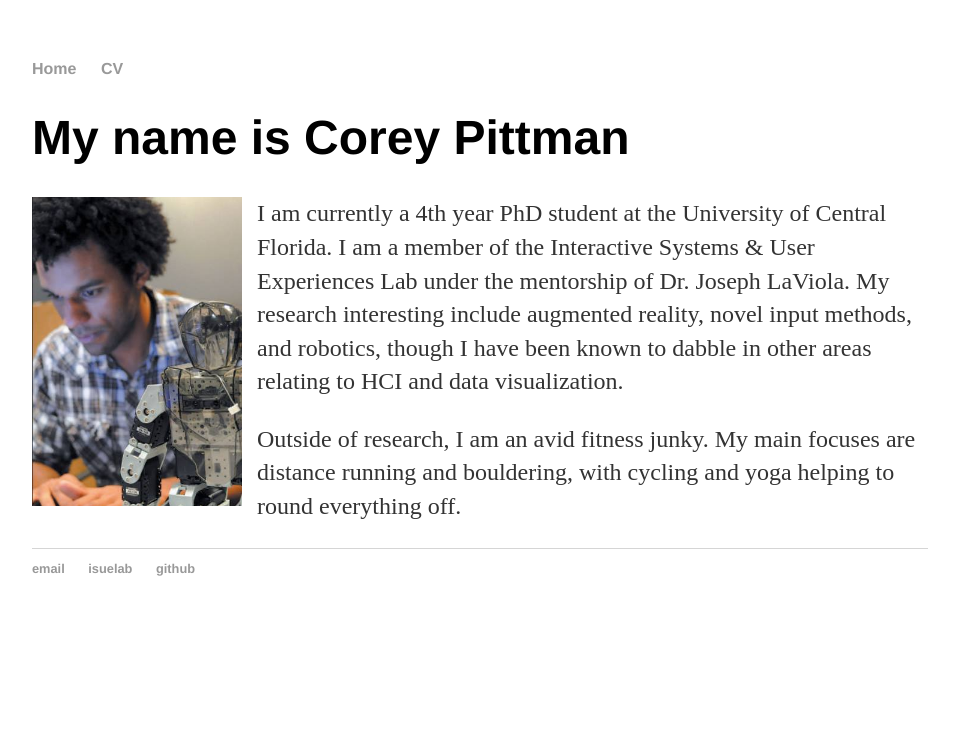
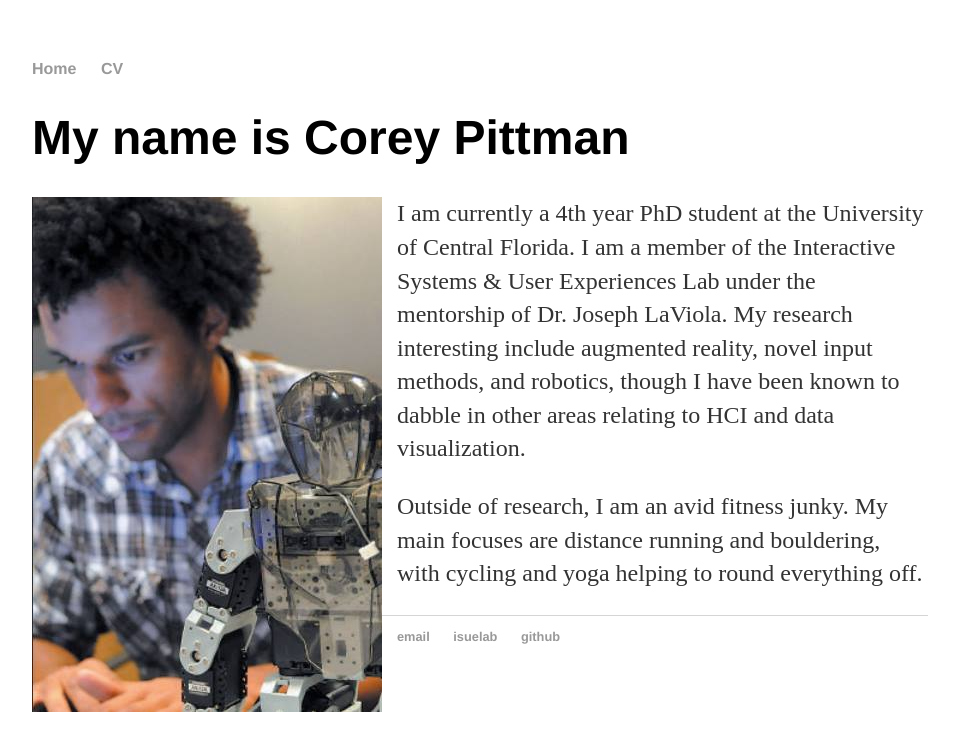
Before and after one commit to crpittman/crpittman.github.io, a Jekyll site: the page built from index.html, in a window 1280 px wide. Shown: the top 751 px of the page, without its empty margins (160-1119 px from the left). Built offline with Jekyll 4.4.1, drawn with Linux system fonts in a browser that asks for light colours.

Commit message:
Update index.html

```diff
--- a/index.html
+++ b/index.html
@@ -4,7 +4,7 @@ title: Corey Pittman
 ---
 <div class="blurb">
 <h1>My name is Corey Pittman</h1>
-	<img src="/images/me.jpg" alt="Me and a Bioloid." style="height:auto; width:25%; max-width: 210px; padding-bottom:15px; padding-right:15px;" align="left">
+	<img src="/images/me.jpg" alt="Me and a Bioloid." style="object-fit: contain; padding-bottom:15px; padding-right:15px;" align="left">
 	<p>I am currently a 4th year PhD student at the University of Central Florida. I am a member of the Interactive Systems
 	& User Experiences Lab under the mentorship of Dr. Joseph LaViola. My research interesting include augmented reality,
 	novel input methods, and robotics, though I have been known to dabble in other areas relating to HCI and data visualization.</p>
```
